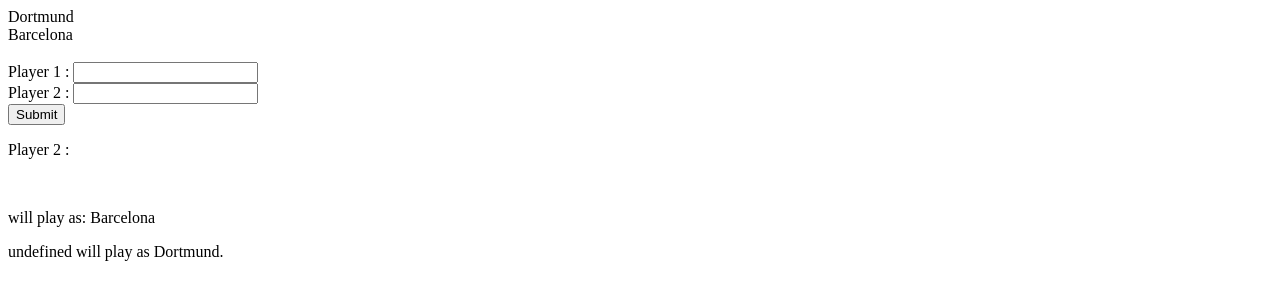
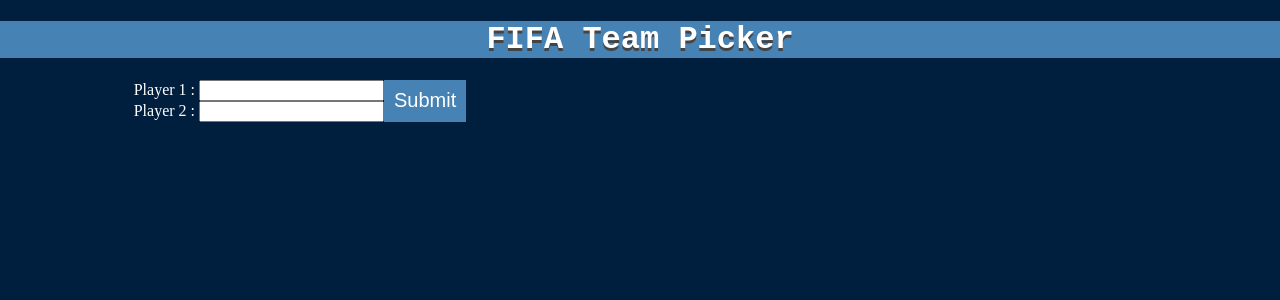
Before and after one commit to jacobhagenbaugh/HTML_FifaTeamPicker, a plain HTML site: page public_html/index.html in a window 1280 px wide. Drawn offline with Linux system fonts and the light colour scheme.

Commit message:
Added Styling, needs improved.

```diff
--- a/public_html/index.html
+++ b/public_html/index.html
@@ -6,40 +6,30 @@
 -->
 <html>
     <head>
+        <link rel="stylesheet" href="style.css" type="text/css"/>
+
         <title>Fifa Team Decider</title>
         <meta charset="UTF-8">
         <meta name="viewport" content="width=device-width, initial-scale=1.0">
         <script src="script.js"></script>
     </head>
     <body>
-        <div>
-            <script>
-                document.write(randomTeamGen() + "<br>");
-                document.write(randomTeamGen());
-            </script>
+        <div class="heading">
+            <h1>FIFA Team Picker</h1>
+        </div>
+        <div class="input">
+            <form>
+                <label>Player 1 : </label><input id="player1-input" type="text" /><br>
+                <label>Player 2 : </label><input id="player2-input" type="text" />
+            </form>
+            <input class="input-button" type="submit" onclick="getPlayers();">
+            <!-- <p>Player 1 : <span id='player1'></span></p> -->
         </div>
         <br>
-        <div>
-            <form>
-                Player 1 : <input id="player1-input" type="text" /><br>
-                Player 2 : <input id="player2-input" type="text" />
-            </form>
-            <input type="submit" onclick="getPlayers();">
-            <!-- <p>Player 1 : <span id='player1'></span></p> -->
-            <p>Player 2 : <span id='player2'></span></p>
+        <div class="output">
+                <span id='player1'></span><br>
+                <span id='player2'></span>
         </div>
-        <br>
-        <div>
-            <p><span id='player1'></span> will play as:
-            <script>
-                document.write(randomTeamGen());
-            </script>
-            </p>
-        </div>
-        <div>
-            <script>
-                document.write(player2 + " will play as " + randomTeamGen() + ".");
-            </script>
-        </div>
+
     </body>
 </html>
--- a/public_html/script.js
+++ b/public_html/script.js
@@ -15,7 +15,10 @@ var player2 = document.getElementById("player2-input").value;
 
 function getPlayers() {
     document.getElementById('player1').innerHTML =
-        document.getElementById("player1-input").value;
+        document.getElementById("player1-input").value
+        + " is Player 1, he will play as: " + randomTeamGen();
+
     document.getElementById('player2').innerHTML =
-        document.getElementById("player2-input").value;
+        document.getElementById("player2-input").value
+        + " is Player 2, he will play as: " + randomTeamGen();
 }
--- a/public_html/style.css
+++ b/public_html/style.css
@@ -3,3 +3,38 @@
     Created on : Nov 30, 2018, 1:09:33 AM
     Author     : Jacob Hagenbaugh
 */
+
+body {
+    background-color: #001f3f;
+    margin: 0;
+}
+
+.output {
+    color: #7FDBFF;
+    font-size: 20px;
+}
+
+.input {
+    color: white;
+    width: 600px;
+    display: flex;
+    justify-content: center;
+}
+
+.input-button {
+    background-color: steelblue;
+    border: none;
+    text-decoration: none;
+    color: white;
+    padding-left: 10px;
+    padding-right: 10px;
+    font-size: 20px;
+}
+
+.heading {
+    background-color: steelblue;
+    text-align: center;
+    color: white;
+    font-family: "Courier New", Courier, monospace;
+    text-shadow: 0px 3px 0px #444444;
+}
```
